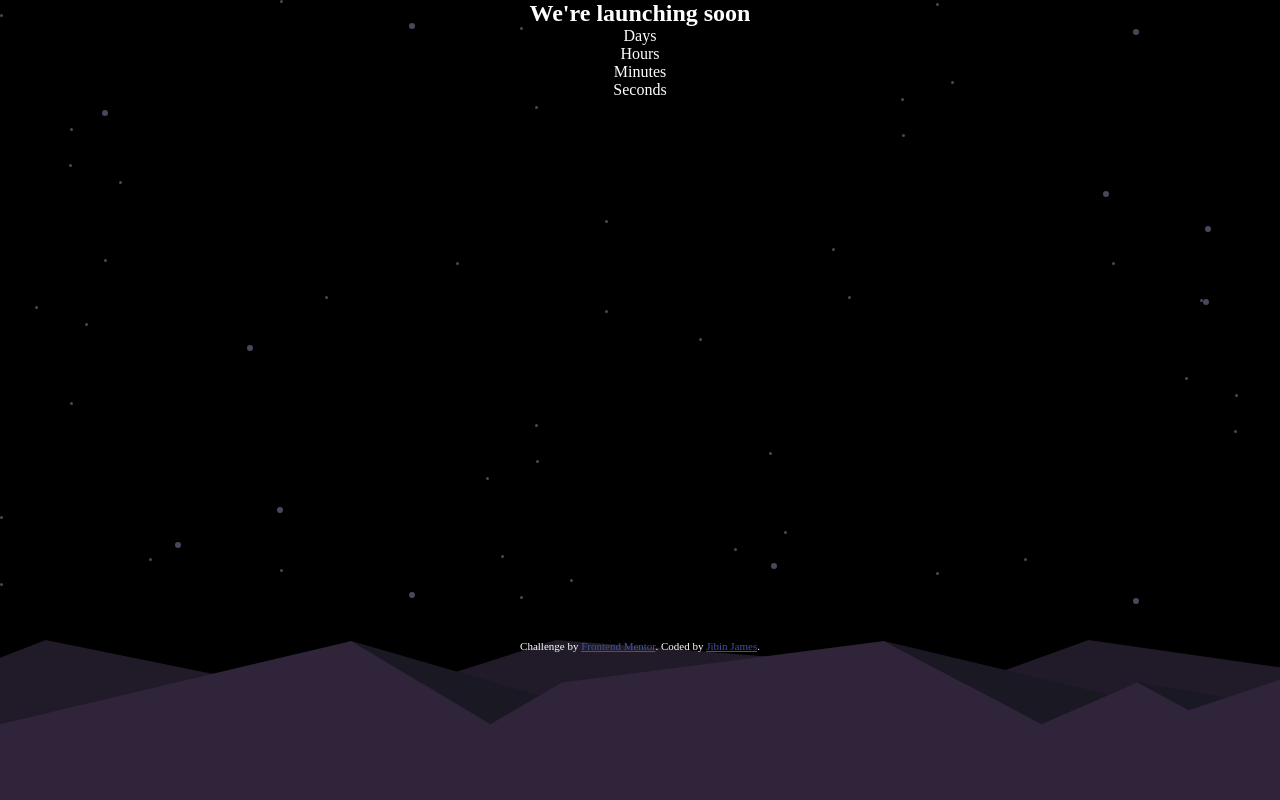
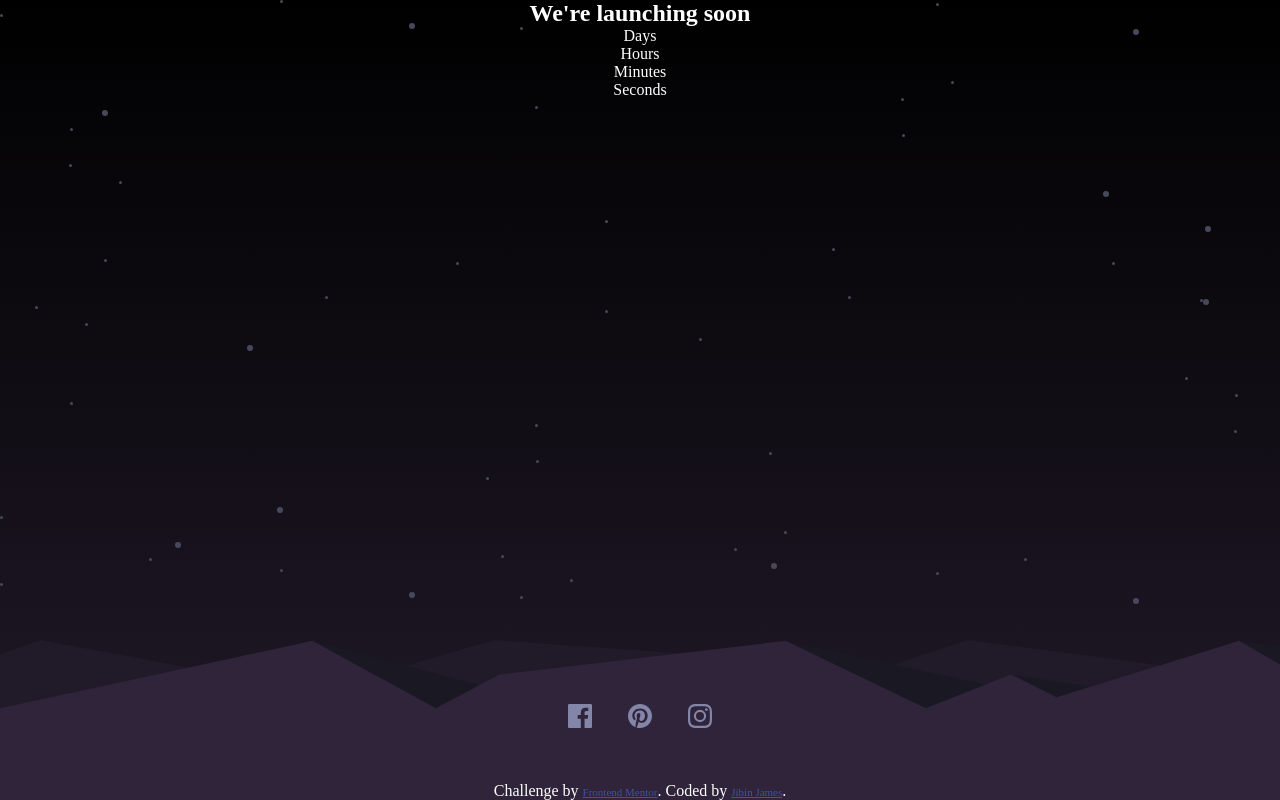
Before and after one commit to jibinmatt/github, a plain HTML site: page launch-countdown-timer-main/index.html in a window 1280 px wide. Drawn offline with Linux system fonts and the light colour scheme.

Commit message:
completed footer section

```diff
--- a/launch-countdown-timer-main/index.html
+++ b/launch-countdown-timer-main/index.html
@@ -11,6 +11,7 @@
   <link rel="stylesheet" href="./styles.css">
 </head>
 <body>
+
   <main class="main">
     <h2 class="title">
       We're launching soon
@@ -36,10 +37,34 @@
   </main>
 
   <footer class="footer">
+    <div class="links">
+      <a target="_blank" href="https://www.facebook.com/">
+        <svg xmlns="http://www.w3.org/2000/svg" width="24" height="24">
+          <path
+            fill="#8385A9"
+            d="M22.675 0H1.325C.593 0 0 .593 0 1.325v21.351C0 23.407.593 24 1.325 24H12.82v-9.294H9.692v-3.622h3.128V8.413c0-3.1 1.893-4.788 4.659-4.788 1.325 0 2.463.099 2.795.143v3.24l-1.918.001c-1.504 0-1.795.715-1.795 1.763v2.313h3.587l-.467 3.622h-3.12V24h6.116c.73 0 1.323-.593 1.323-1.325V1.325C24 .593 23.407 0 22.675 0z"/>
+        </svg>
+      </a>
+      <a target="_blank"  href="https://www.pinterest.com/">
+        <svg xmlns="http://www.w3.org/2000/svg" width="24" height="24">
+          <path
+            fill="#8385A9"
+            d="M12 0C5.373 0 0 5.372 0 12c0 5.084 3.163 9.426 7.627 11.174-.105-.949-.2-2.405.042-3.441.218-.937 1.407-5.965 1.407-5.965s-.359-.719-.359-1.782c0-1.668.967-2.914 2.171-2.914 1.023 0 1.518.769 1.518 1.69 0 1.029-.655 2.568-.994 3.995-.283 1.194.599 2.169 1.777 2.169 2.133 0 3.772-2.249 3.772-5.495 0-2.873-2.064-4.882-5.012-4.882-3.414 0-5.418 2.561-5.418 5.207 0 1.031.397 2.138.893 2.738a.36.36 0 01.083.345l-.333 1.36c-.053.22-.174.267-.402.161-1.499-.698-2.436-2.889-2.436-4.649 0-3.785 2.75-7.262 7.929-7.262 4.163 0 7.398 2.967 7.398 6.931 0 4.136-2.607 7.464-6.227 7.464-1.216 0-2.359-.631-2.75-1.378l-.748 2.853c-.271 1.043-1.002 2.35-1.492 3.146C9.57 23.812 10.763 24 12 24c6.627 0 12-5.373 12-12 0-6.628-5.373-12-12-12z"/>
+          </svg>
+      </a>
+      <a target="_blank"  href="https://www.instagram.com/">
+        <svg xmlns="http://www.w3.org/2000/svg" width="24" height="24">
+          <path
+            fill="#8385A9"
+            d="M12 2.163c3.204 0 3.584.012 4.85.07 3.252.148 4.771 1.691 4.919 4.919.058 1.265.069 1.645.069 4.849 0 3.205-.012 3.584-.069 4.849-.149 3.225-1.664 4.771-4.919 4.919-1.266.058-1.644.07-4.85.07-3.204 0-3.584-.012-4.849-.07-3.26-.149-4.771-1.699-4.919-4.92-.058-1.265-.07-1.644-.07-4.849 0-3.204.013-3.583.07-4.849.149-3.227 1.664-4.771 4.919-4.919 1.266-.057 1.645-.069 4.849-.069zM12 0C8.741 0 8.333.014 7.053.072 2.695.272.273 2.69.073 7.052.014 8.333 0 8.741 0 12c0 3.259.014 3.668.072 4.948.2 4.358 2.618 6.78 6.98 6.98C8.333 23.986 8.741 24 12 24c3.259 0 3.668-.014 4.948-.072 4.354-.2 6.782-2.618 6.979-6.98.059-1.28.073-1.689.073-4.948 0-3.259-.014-3.667-.072-4.947-.196-4.354-2.617-6.78-6.979-6.98C15.668.014 15.259 0 12 0zm0 5.838a6.162 6.162 0 100 12.324 6.162 6.162 0 000-12.324zM12 16a4 4 0 110-8 4 4 0 010 8zm6.406-11.845a1.44 1.44 0 100 2.881 1.44 1.44 0 000-2.881z"/>
+        </svg>
+      </a>
+    </div>
     <div class="attribution">
       Challenge by <a href="https://www.frontendmentor.io?ref=challenge" target="_blank">Frontend Mentor</a>.
-      Coded by <a href="#">Jibin James</a>.
+      Coded by <a target="_blank" href="https://github.com/jibinmatt">Jibin James</a>.
     </div>
   </footer>
+
 </body>
 </html>
--- a/launch-countdown-timer-main/styles.css
+++ b/launch-countdown-timer-main/styles.css
@@ -1,7 +1,7 @@
 
 :root {
     --main-bg: url(./images/bg-stars.svg);
-    --footer-bg: url(./images/pattern-hills.svg)
+    --footer-bg: url(./images/pattern-hills.svg);
 }
 
 *, ::after, ::before {
@@ -18,29 +18,46 @@ body {
     justify-content: space-evenly;
     height: 100vh;
     width: 100vw;
-    background-color: black;
+    background: rgb(0,0,0);
+    background: linear-gradient(180deg, rgba(0,0,0,1) 0%, rgba(33,26,41,1) 100%);
 }
 
-.title {
-    z-index: 1000;
-
-}
 
 .main {
     background-image: var(--main-bg);
     width: 100%;
-    height: 80vh;
+    height: 80%;
     text-align: center;
 }
 
 .footer {
+    display: flex;
+    align-items: center;
+    justify-content: space-between;
+    flex-direction: column;
     background-image: var(--footer-bg);
-    height: 20vh;
+    background-size: 100% 100%;
+    height: 20%;
     width: 100%;
 }
 
-.attribution {
-    align-items: baseline;
+.links {
+    margin-top: 4em;
+}
+
+.links a:link {
+    text-decoration: none;
+}
+
+ .links a svg:hover path  {
+    fill: hsl(345, 95%, 68%);
+}
+
+.links a {
+    padding: 0px 1em;
+}
+
+.attribution a {
     font-size: 11px;
     text-align: center;
 }
```
